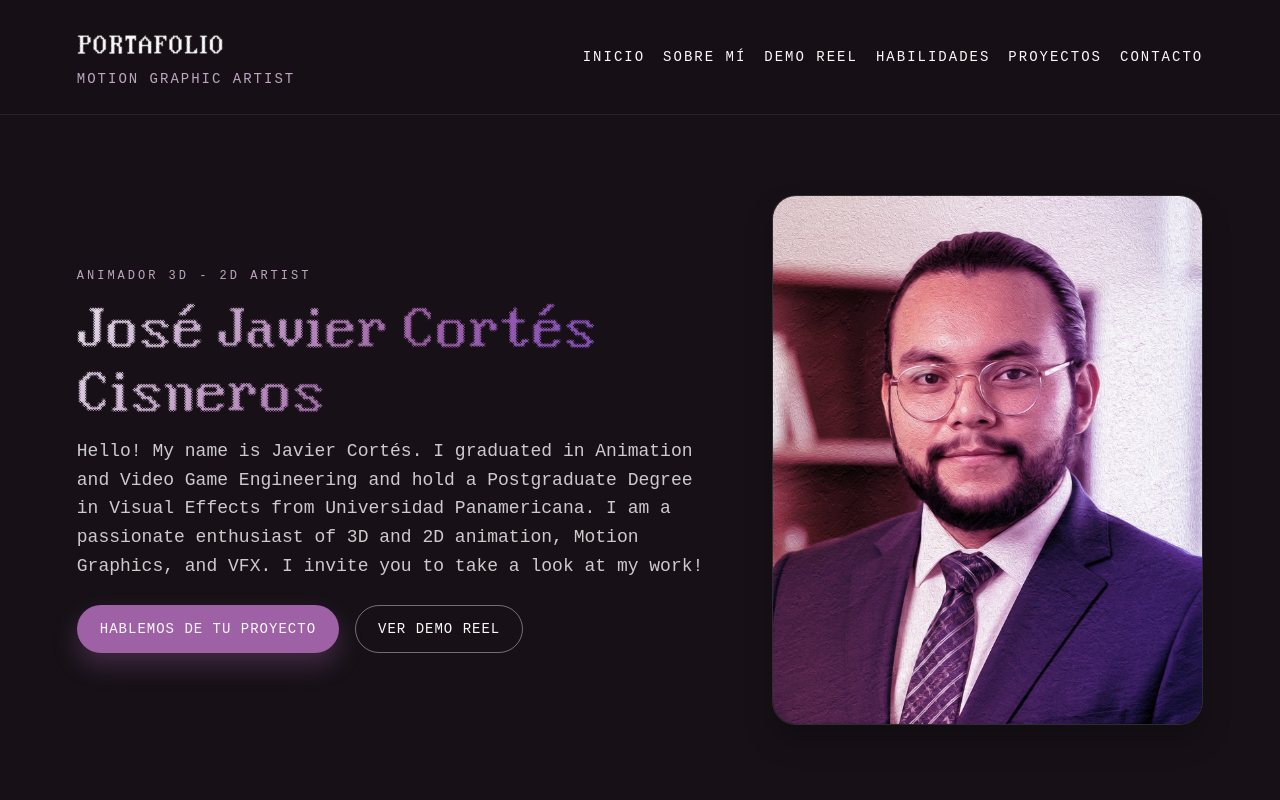
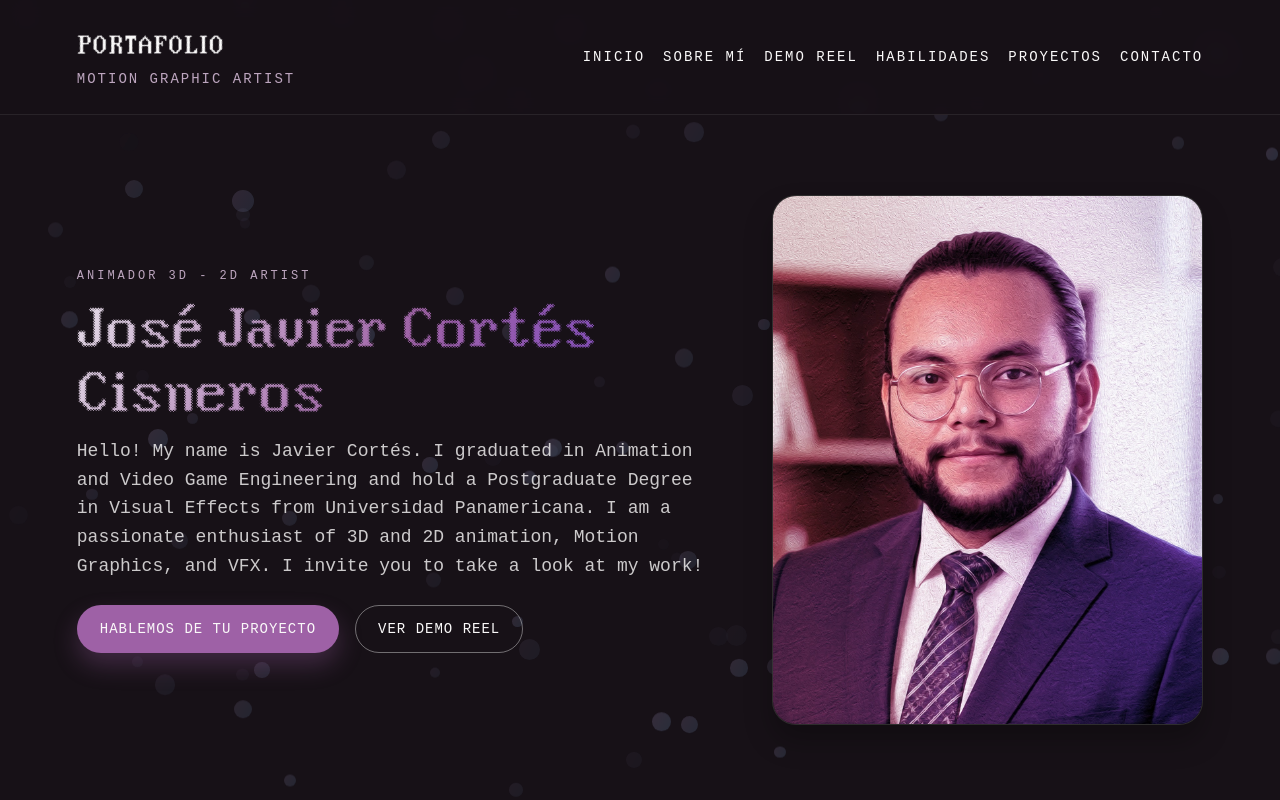
Before and after one commit to jjcorcis-droid/jjcorcis, a React (Vite) app: page / in a window 1280 px wide. Shown: the top 800 px of the page. Built offline with nearby package versions, Linux system fonts and the light colour scheme.

Commit message:
Particulas y textos de pertenencia

```diff
--- a/src/App.css
+++ b/src/App.css
@@ -2,6 +2,84 @@
   display: flex;
   flex-direction: column;
   min-height: 100vh;
+  position: relative;
+  overflow-x: hidden;
+  background: #171117;
+}
+
+.page::before {
+  content: "";
+  position: fixed;
+  inset: -20%;
+  background:
+    radial-gradient(circle at 20% 20%, rgba(158, 97, 166, 0.35), transparent 45%),
+    radial-gradient(circle at 80% 30%, rgba(114, 67, 207, 0.28), transparent 45%),
+    radial-gradient(circle at 50% 80%, rgba(189, 166, 191, 0.25), transparent 50%);
+  filter: blur(10px);
+  opacity: 1;
+  z-index: -1;
+  animation: ambientGlow 12s ease-in-out infinite;
+}
+
+.page > :not(.particles):not(.particle-filter) {
+  position: relative;
+  z-index: 1;
+}
+
+.particle-filter {
+  position: absolute;
+  width: 0;
+  height: 0;
+  overflow: hidden;
+}
+
+.particles {
+  position: fixed;
+  inset: 0;
+  z-index: 0;
+  pointer-events: none;
+  filter: url("#goo");
+}
+
+@supports not (filter: url("#goo")) {
+  .particles {
+    filter: none;
+  }
+}
+
+.particle {
+  position: absolute;
+  left: var(--x);
+  top: var(--y);
+  width: var(--size);
+  height: var(--size);
+  border-radius: 50%;
+  opacity: var(--opacity);
+  background: linear-gradient(120deg, rgba(224, 195, 252, 0.9), rgba(142, 197, 252, 0.9));
+  animation: particleFloat var(--duration) ease-in-out infinite;
+  animation-delay: var(--delay);
+}
+
+@keyframes ambientGlow {
+  0% {
+    transform: translate3d(0, 0, 0) scale(1);
+  }
+  50% {
+    transform: translate3d(6%, -5%, 0) scale(1.08);
+  }
+  100% {
+    transform: translate3d(0, 0, 0) scale(1);
+  }
+}
+
+@keyframes particleFloat {
+  0%,
+  100% {
+    transform: translate3d(0, 0, 0);
+  }
+  50% {
+    transform: translate3d(0, var(--drift), 0);
+  }
 }
 
 .site-header {
--- a/src/App.jsx
+++ b/src/App.jsx
@@ -1,3 +1,4 @@
+import { useMemo } from 'react'
 import './App.css'
 import AboutSection from './sections/AboutSection'
 import ContactSection from './sections/ContactSection'
@@ -9,8 +10,52 @@ import SiteHeader from './sections/SiteHeader'
 import SkillsSection from './sections/SkillsSection'
 
 function App() {
+  const particles = useMemo(
+    () =>
+      Array.from({ length: 120 }, (_, index) => ({
+        id: index,
+        x: `${Math.random() * 100}%`,
+        y: `${Math.random() * 100}%`,
+        size: `${10 + Math.random() * 12}px`,
+        delay: `${Math.random() * 6}s`,
+        duration: `${22 + Math.random() * 20}s`,
+        drift: `${Math.round(Math.random() * 240 - 120)}px`,
+        opacity: `${0.001 + Math.random() * 0.18}`,
+      })),
+    []
+  )
+
   return (
     <div className="page">
+      <svg className="particle-filter" aria-hidden="true">
+        <filter id="goo">
+          <feGaussianBlur in="SourceGraphic" stdDeviation="10" result="blur" />
+          <feColorMatrix
+            in="blur"
+            mode="matrix"
+            result="goo"
+            values="1 0 0 0 0  0 1 0 0 0  0 0 1 0 0  0 0 0 18 -7"
+          />
+          <feBlend in="SourceGraphic" in2="goo" />
+        </filter>
+      </svg>
+      <div className="particles" aria-hidden="true">
+        {particles.map((particle) => (
+          <span
+            key={particle.id}
+            className="particle"
+            style={{
+              '--x': particle.x,
+              '--y': particle.y,
+              '--size': particle.size,
+              '--delay': particle.delay,
+              '--duration': particle.duration,
+              '--drift': particle.drift,
+              '--opacity': particle.opacity,
+            }}
+          />
+        ))}
+      </div>
       <SiteHeader />
 
       <main>
--- a/src/sections/ProjectsSection.jsx
+++ b/src/sections/ProjectsSection.jsx
@@ -83,8 +83,7 @@ function ProjectsSection() {
             </span>
           </div>
           <div className="project-note">
-            Aviso: este proyecto pertenece a [Nombre de la empresa]. No
-            está autorizada la difusión o compartición de esta información.
+            Aviso: este proyecto pertenece a Soriano Ariza & Asociados. No está autorizada la difusión o divulgación de esta información.
           </div>
         </article>
       </div>
@@ -108,8 +107,8 @@ function ProjectsSection() {
             <div className="gallery-item gallery-item--media">
               <iframe
                 className="reel-video"
-                src="https://youtu.be/BeML7F96SKo"
-                title="Escucha Santander"
+                src="https://www.youtube.com/embed/BeML7F96SKo"
+                title="Proyecto BBVA"
                 allow="accelerometer; autoplay; clipboard-write; encrypted-media; gyroscope; picture-in-picture; web-share"
                 allowFullScreen
               />
@@ -131,8 +130,7 @@ function ProjectsSection() {
             </span>
           </div>
           <div className="project-note">
-            Aviso: este proyecto pertenece a [Nombre de la empresa]. No
-            está autorizada la difusión o compartición de esta información.
+            Aviso: este proyecto pertenece a Santander MX. No está autorizada la difusión o divulgación de esta información.
           </div>
         </article>
       </div>
@@ -182,8 +180,7 @@ function ProjectsSection() {
             </span>
           </div>
           <div className="project-note">
-            Aviso: este proyecto pertenece a [Nombre de la empresa]. No
-            está autorizada la difusión o compartición de esta información.
+            Aviso: este proyecto pertenece a Grupo Elektra. No está autorizada la difusión o divulgación de esta información.
           </div>
         </article>
       </div>
@@ -254,8 +251,7 @@ function ProjectsSection() {
             </span>
           </div>
           <div className="project-note">
-            Aviso: este proyecto pertenece a [Nombre de la empresa]. No
-            está autorizada la difusión o compartición de esta información.
+            Aviso: este proyecto pertenece a Grupo Ferrer. No está autorizada la difusión o divulgación de esta información.
           </div>
         </article>
       </div>
@@ -354,8 +350,7 @@ function ProjectsSection() {
             </span>
           </div>
           <div className="project-note">
-            Aviso: este proyecto pertenece a [Nombre de la empresa]. No
-            está autorizada la difusión o compartición de esta información.
+            Aviso: este proyecto pertenece a BBVA España. No está autorizada la difusión o divulgación de esta información.
           </div>
         </article>
       </div>
@@ -397,8 +392,7 @@ function ProjectsSection() {
             </span>
           </div>
           <div className="project-note">
-            Aviso: este proyecto pertenece a [Nombre de la empresa]. No
-            está autorizada la difusión o compartición de esta información.
+            Aviso: este proyecto pertenece a Grupo Elektra. No está autorizada la difusión o divulgación de esta información.
           </div>
         </article>
       </div>
@@ -422,10 +416,13 @@ function ProjectsSection() {
           </div>
           <div className="project-gallery">
             <div className="gallery-item gallery-item--media">
-              <video className="reel-video reel-video--portrait" controls preload="metadata">
-                <source src={insignias} type="video/mp4" />
-                Tu navegador no soporta la reproducción de video.
-              </video>
+              <iframe
+                className="reel-video"
+                src="https://www.youtube.com/embed/G4bzxIoeuz8"
+                title="Proyecto video"
+                allow="accelerometer; autoplay; clipboard-write; encrypted-media; gyroscope; picture-in-picture; web-share"
+                allowFullScreen
+              />
             </div>
           </div>
           <div className="project-tools">
@@ -438,8 +435,7 @@ function ProjectsSection() {
             </span>
           </div>
           <div className="project-note">
-            Aviso: este proyecto pertenece a [Nombre de la empresa]. No
-            está autorizada la difusión o compartición de esta información.
+            Aviso: este proyecto pertenece a Grupo Elektra. No está autorizada la difusión o divulgación de esta información.
           </div>
         </article>
       </div>
```
